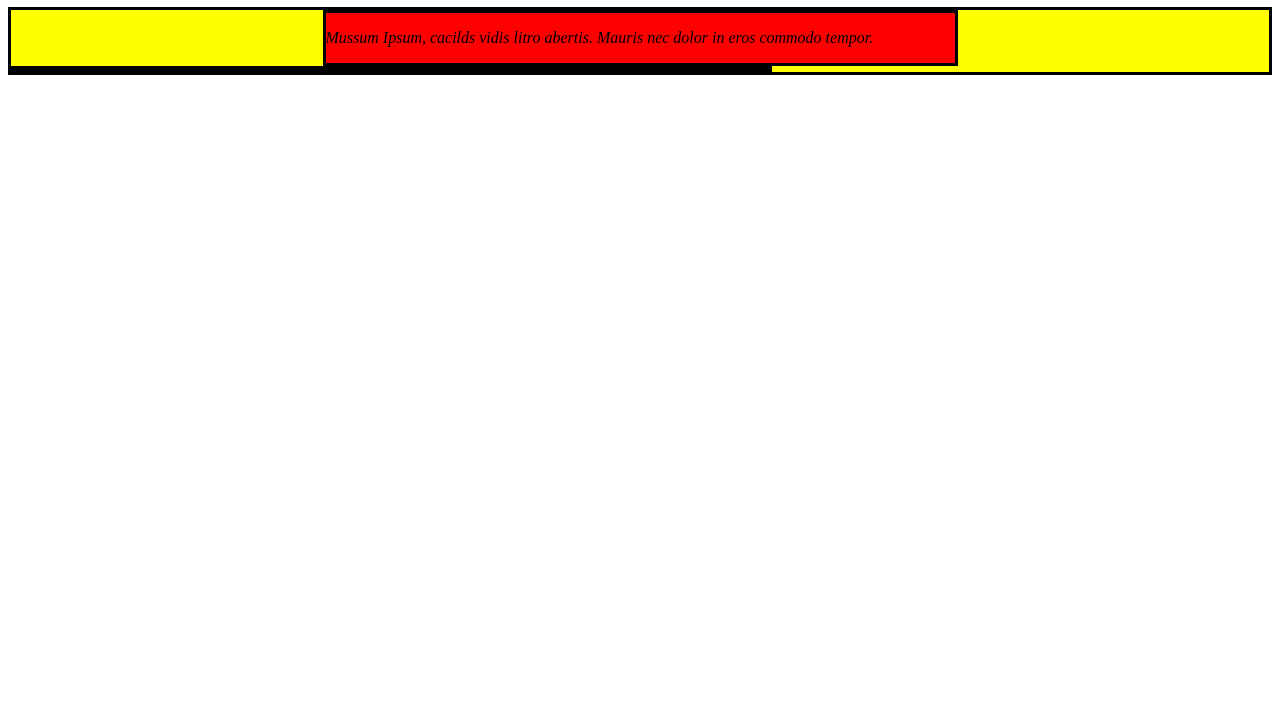
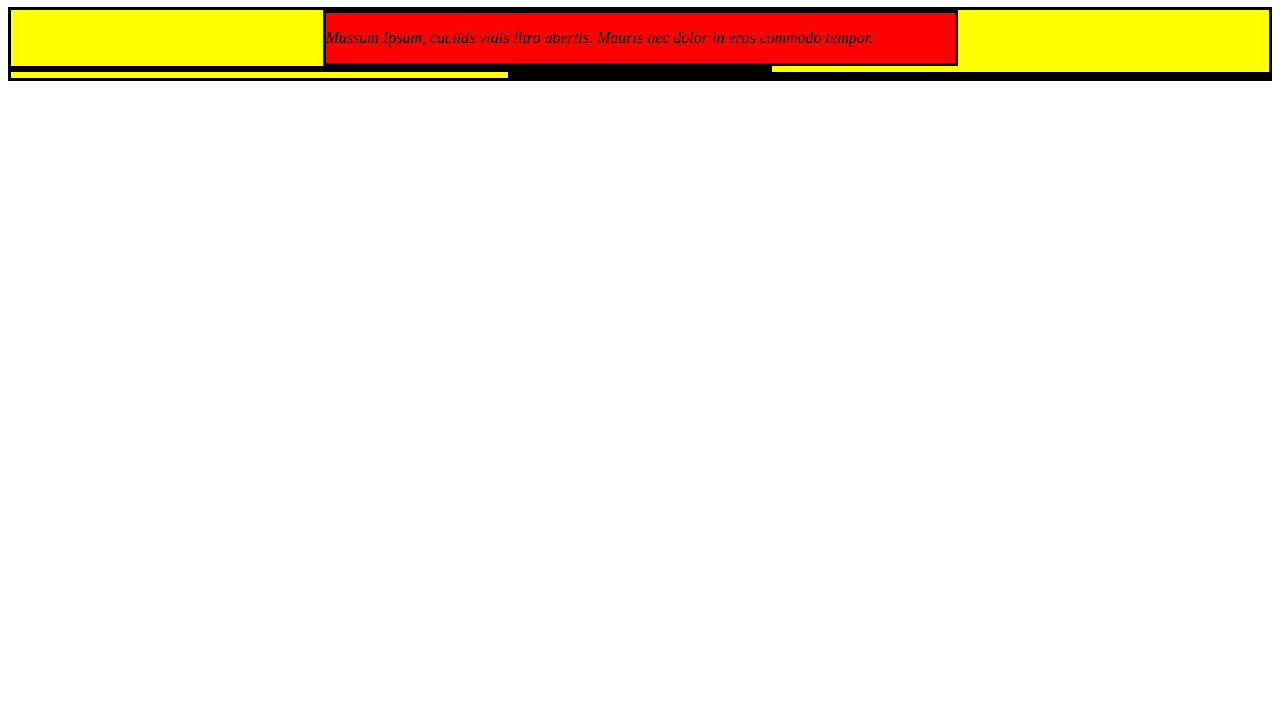
Before and after one commit to BrunoNogueiraBruno/trybe-exercises, a plain HTML site: page exercises/5_2/exercicios.html in a window 1280 px wide. Shown: the part 73-800 px from the top of the page. Drawn offline with Linux system fonts and the light colour scheme.

Commit message:
Exercicio 6

```diff
--- a/exercises/5_2/exercicios.html
+++ b/exercises/5_2/exercicios.html
@@ -85,6 +85,11 @@
       elementDivLeft.className = 'left-content';
       elementDivMain.appendChild(elementDivLeft);
 
+      //Exercício 6:
+      const elementDivRight = document.createElement('div');
+      elementDivRight.className = 'right-content';
+      elementDivMain.appendChild(elementDivRight);
+
     </script>
   </body>
 </html>
```
